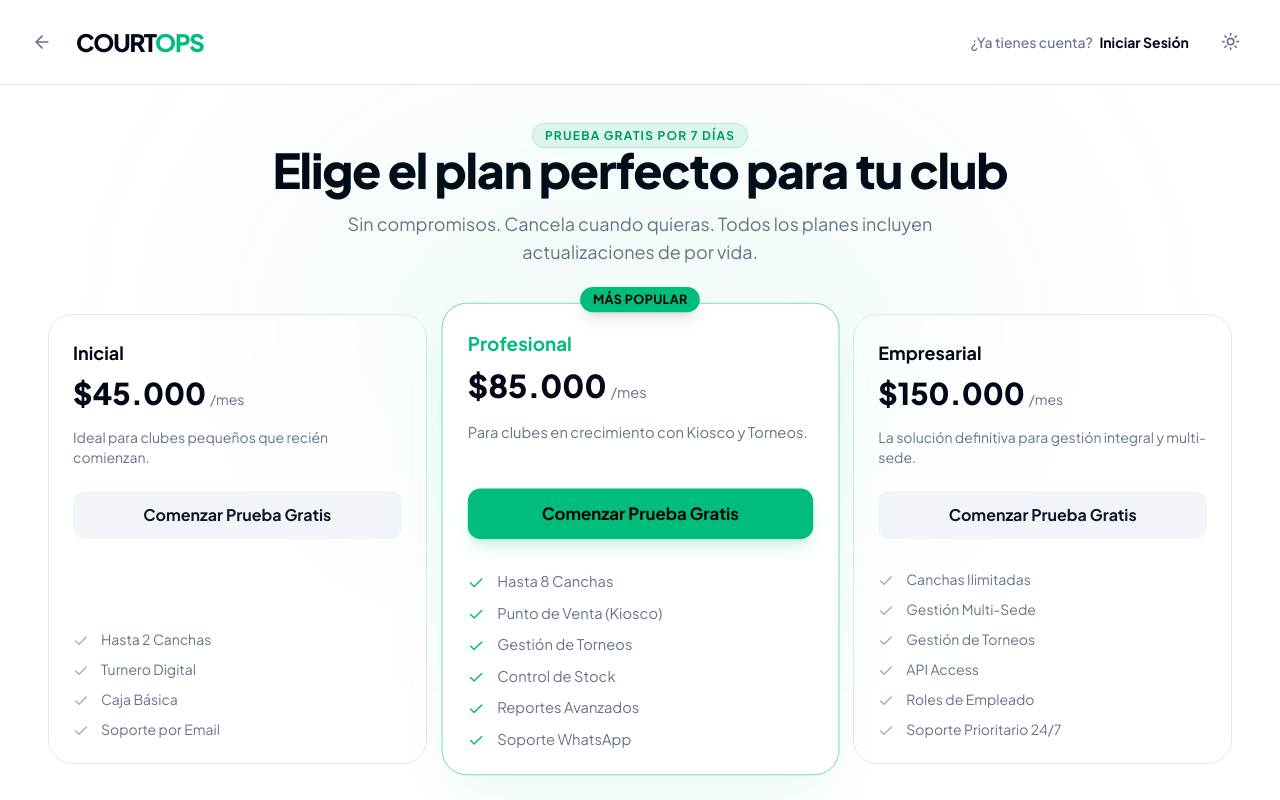
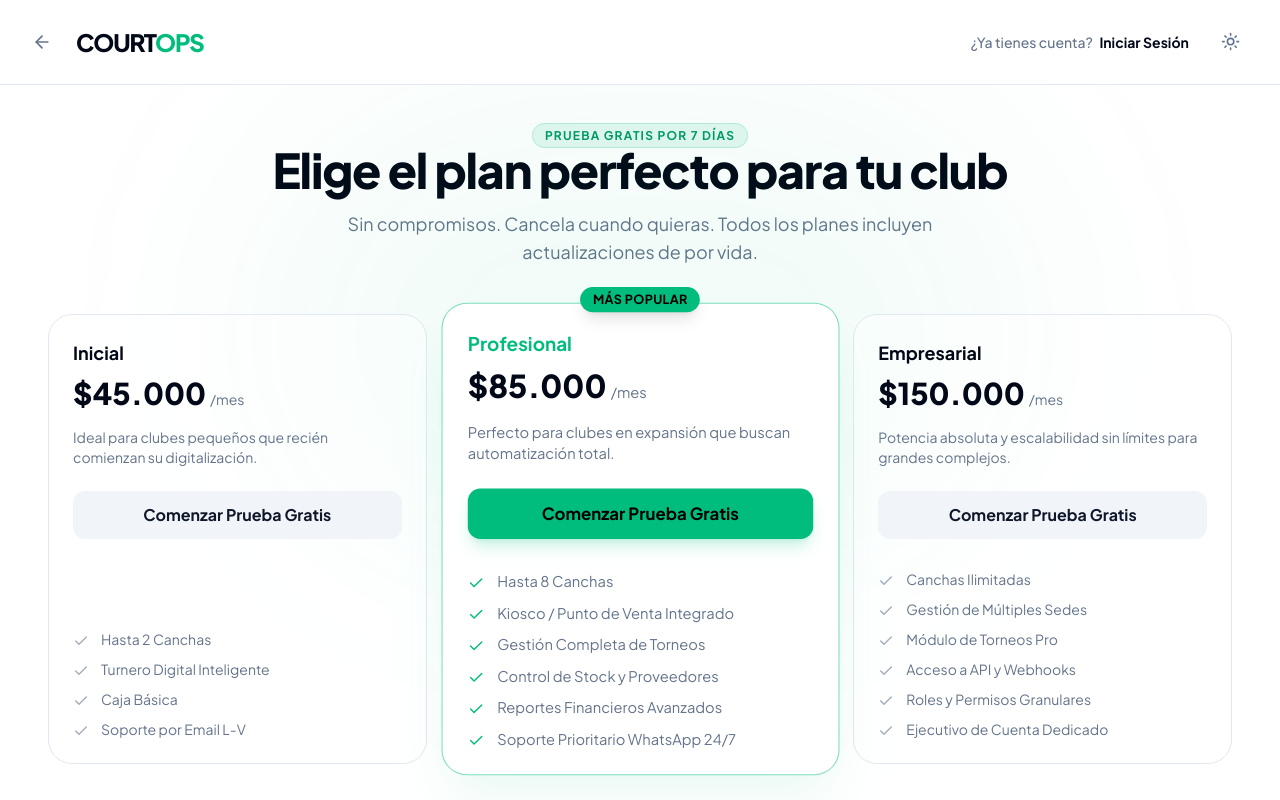
Before and after one commit to 7Francus7/CourtOps, a Next.js app in the folder courtops/: page /register in a window 1280 px wide. Built offline with nearby package versions, Linux system fonts and the light colour scheme; no server answers.

Commit message:
feat: unify subscription plans across all platforms sections to exactly match landing page

```diff
--- a/courtops/prisma/seed.ts
+++ b/courtops/prisma/seed.ts
@@ -110,17 +110,17 @@ async function main() {
               {
                      name: 'Inicial',
                      price: 45000,
-                     features: JSON.stringify(['Hasta 2 Canchas', 'Turnero Digital', 'Caja Básica', 'Soporte por Email']),
+                     features: JSON.stringify(['Hasta 2 Canchas', 'Turnero Digital Inteligente', 'Caja Básica', 'Soporte por Email L-V']),
               },
               {
                      name: 'Profesional',
                      price: 85000,
-                     features: JSON.stringify(['Hasta 8 Canchas', 'Punto de Venta (Kiosco)', 'Gestión de Torneos', 'Control de Stock', 'Reportes Avanzados', 'Soporte WhatsApp']),
+                     features: JSON.stringify(['Hasta 8 Canchas', 'Kiosco / Punto de Venta Integrado', 'Gestión Completa de Torneos', 'Control de Stock y Proveedores', 'Reportes Financieros Avanzados', 'Soporte Prioritario WhatsApp 24/7']),
               },
               {
                      name: 'Empresarial',
                      price: 150000,
-                     features: JSON.stringify(['Canchas Ilimitadas', 'Gestión Multi-Sede', 'Gestión de Torneos', 'API Access', 'Roles de Empleado', 'Soporte Prioritario 24/7']),
+                     features: JSON.stringify(['Canchas Ilimitadas', 'Gestión de Múltiples Sedes', 'Módulo de Torneos Pro', 'Acceso a API y Webhooks', 'Roles y Permisos Granulares', 'Ejecutivo de Cuenta Dedicado']),
               }
        ]
 
--- a/courtops/src/actions/super-admin.ts
+++ b/courtops/src/actions/super-admin.ts
@@ -654,17 +654,17 @@ export async function seedOfficialPlans() {
                      {
                             name: 'Inicial',
                             price: 45000,
-                            features: ['Hasta 2 Canchas', 'Turnero Digital', 'Caja Básica', 'Soporte por Email'],
+                            features: ['Hasta 2 Canchas', 'Turnero Digital Inteligente', 'Caja Básica', 'Soporte por Email L-V'],
                      },
                      {
                             name: 'Profesional',
                             price: 85000,
-                            features: ['Hasta 8 Canchas', 'Punto de Venta (Kiosco)', 'Gestión de Torneos', 'Control de Stock', 'Reportes Avanzados', 'Soporte WhatsApp'],
+                            features: ['Hasta 8 Canchas', 'Kiosco / Punto de Venta Integrado', 'Gestión Completa de Torneos', 'Control de Stock y Proveedores', 'Reportes Financieros Avanzados', 'Soporte Prioritario WhatsApp 24/7'],
                      },
                      {
                             name: 'Empresarial',
                             price: 150000,
-                            features: ['Canchas Ilimitadas', 'Gestión Multi-Sede', 'Gestión de Torneos', 'API Access', 'Roles de Empleado', 'Soporte Prioritario 24/7'],
+                            features: ['Canchas Ilimitadas', 'Gestión de Múltiples Sedes', 'Módulo de Torneos Pro', 'Acceso a API y Webhooks', 'Roles y Permisos Granulares', 'Ejecutivo de Cuenta Dedicado'],
                      }
               ]
 
--- a/courtops/src/app/(protected)/dashboard/billing/page.tsx
+++ b/courtops/src/app/(protected)/dashboard/billing/page.tsx
@@ -9,27 +9,27 @@ export default function BillingPage() {
 
        const plans = [
               {
-                     name: 'Start',
+                     name: 'Inicial',
                      monthlyPrice: 45000,
-                     description: 'Ideal para clubes pequeños que recién comienzan.',
-                     features: ['Hasta 2 Canchas', 'Turnero Digital', 'Caja Básica', 'Soporte por Email'],
+                     description: 'Ideal para clubes pequeños que recién comienzan su digitalización.',
+                     features: ['Hasta 2 Canchas', 'Turnero Digital Inteligente', 'Caja Básica', 'Soporte por Email L-V'],
                      highlight: false,
                      color: 'blue'
               },
               {
-                     name: 'Growth',
+                     name: 'Profesional',
                      monthlyPrice: 85000,
-                     description: 'Perfecto para clubes en expansión con kiosco.',
-                     features: ['Hasta 5 Canchas', 'Punto de Venta (Kiosco)', 'Control de Stock', 'Reportes Avanzados', 'Soporte WhatsApp'],
+                     description: 'Perfecto para clubes en expansión que buscan automatización total.',
+                     features: ['Hasta 8 Canchas', 'Kiosco / Punto de Venta Integrado', 'Gestión Completa de Torneos', 'Control de Stock y Proveedores', 'Reportes Financieros Avanzados', 'Soporte Prioritario WhatsApp 24/7'],
                      highlight: true,
                      current: true,
                      color: 'emerald'
               },
               {
-                     name: 'Pro',
+                     name: 'Empresarial',
                      monthlyPrice: 150000,
-                     description: 'Potencia total para grandes complejos.',
-                     features: ['Canchas Ilimitadas', 'Gestión Multi-Sede', 'API Access', 'Roles de Empleado', 'Soporte Prioritario 24/7'],
+                     description: 'Potencia absoluta y escalabilidad sin límites para grandes complejos.',
+                     features: ['Canchas Ilimitadas', 'Gestión de Múltiples Sedes', 'Módulo de Torneos Pro', 'Acceso a API y Webhooks', 'Roles y Permisos Granulares', 'Ejecutivo de Cuenta Dedicado'],
                      highlight: false,
                      color: 'purple'
               },
--- a/courtops/src/app/register/page.tsx
+++ b/courtops/src/app/register/page.tsx
@@ -30,12 +30,12 @@ export default function RegisterPage() {
                      name: 'Inicial',
                      price: '$45.000',
                      period: '/mes',
-                     description: 'Ideal para clubes pequeños que recién comienzan.',
+                     description: 'Ideal para clubes pequeños que recién comienzan su digitalización.',
                      features: [
                             'Hasta 2 Canchas',
-                            'Turnero Digital',
+                            'Turnero Digital Inteligente',
                             'Caja Básica',
-                            'Soporte por Email'
+                            'Soporte por Email L-V'
                      ],
                      color: 'bg-blue-500',
                      popular: false
@@ -45,14 +45,14 @@ export default function RegisterPage() {
                      name: 'Profesional',
                      price: '$85.000',
                      period: '/mes',
-                     description: 'Para clubes en crecimiento con Kiosco y Torneos.',
+                     description: 'Perfecto para clubes en expansión que buscan automatización total.',
                      features: [
                             'Hasta 8 Canchas',
-                            'Punto de Venta (Kiosco)',
-                            'Gestión de Torneos',
-                            'Control de Stock',
-                            'Reportes Avanzados',
-                            'Soporte WhatsApp'
+                            'Kiosco / Punto de Venta Integrado',
+                            'Gestión Completa de Torneos',
+                            'Control de Stock y Proveedores',
+                            'Reportes Financieros Avanzados',
+                            'Soporte Prioritario WhatsApp 24/7'
                      ],
                      color: 'bg-emerald-500',
                      popular: true
@@ -62,14 +62,14 @@ export default function RegisterPage() {
                      name: 'Empresarial',
                      price: '$150.000',
                      period: '/mes',
-                     description: 'La solución definitiva para gestión integral y multi-sede.',
+                     description: 'Potencia absoluta y escalabilidad sin límites para grandes complejos.',
                      features: [
                             'Canchas Ilimitadas',
-                            'Gestión Multi-Sede',
-                            'Gestión de Torneos',
-                            'API Access',
-                            'Roles de Empleado',
-                            'Soporte Prioritario 24/7'
+                            'Gestión de Múltiples Sedes',
+                            'Módulo de Torneos Pro',
+                            'Acceso a API y Webhooks',
+                            'Roles y Permisos Granulares',
+                            'Ejecutivo de Cuenta Dedicado'
                      ],
                      color: 'bg-violet-500',
                      popular: false
```
